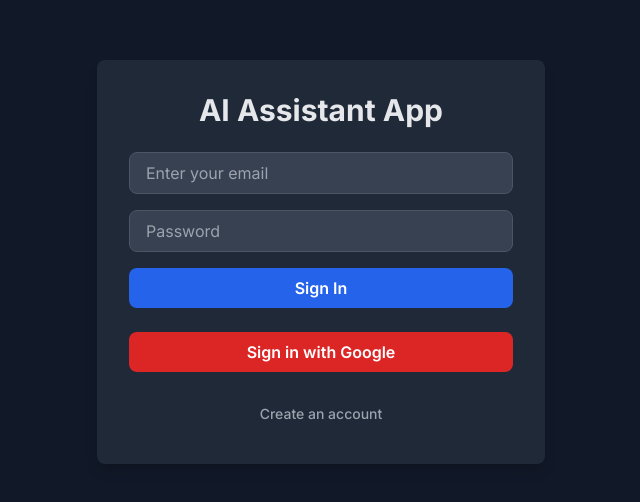
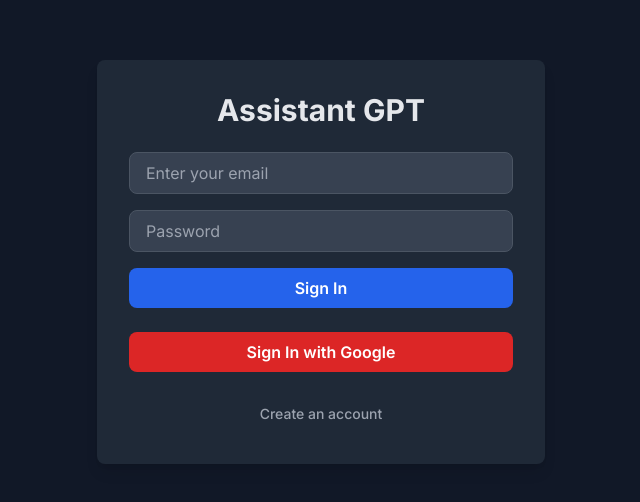
Before and after one commit to agugoat/chatsupport-headstarter-proj-3-, a Next.js app: page /signin in a window 1280 px wide. Shown: the part 138-640 px from the top of the page, without its empty margins (319-959 px from the left). Built offline with nearby package versions, Linux system fonts and the light colour scheme.

Commit message:
Update page.js

```diff
--- a/app/signin/page.js
+++ b/app/signin/page.js
@@ -74,7 +74,7 @@
                 <Chat />
             ) : (
                 <div className="w-full max-w-md p-8 space-y-6 bg-gray-800 rounded-lg shadow-lg dark:bg-gray-900">
-                    <h1 className="text-3xl font-bold text-center text-gray-200">AI Assistant App</h1>
+                    <h1 className="text-3xl font-bold text-center text-gray-200">Assistant GPT </h1>
                     <form
                         onSubmit={isRegistering ? handleEmailRegister : handleEmailSignIn}
                         className="space-y-4"
@@ -105,8 +105,8 @@
                         onClick={handleGoogleSignUp}
                         className="w-full px-4 py-2 font-semibold text-white bg-red-600 rounded-lg hover:bg-red-700 focus:outline-none focus:ring-2 focus:ring-red-500"
                     >
-                        Sign in with Google
-                    </button>
+                            {isRegistering ? "Register with Google" : "Sign In with Google"}
+                            </button>
 
                     <button
                         onClick={() => setIsRegistering(!isRegistering)}
```
